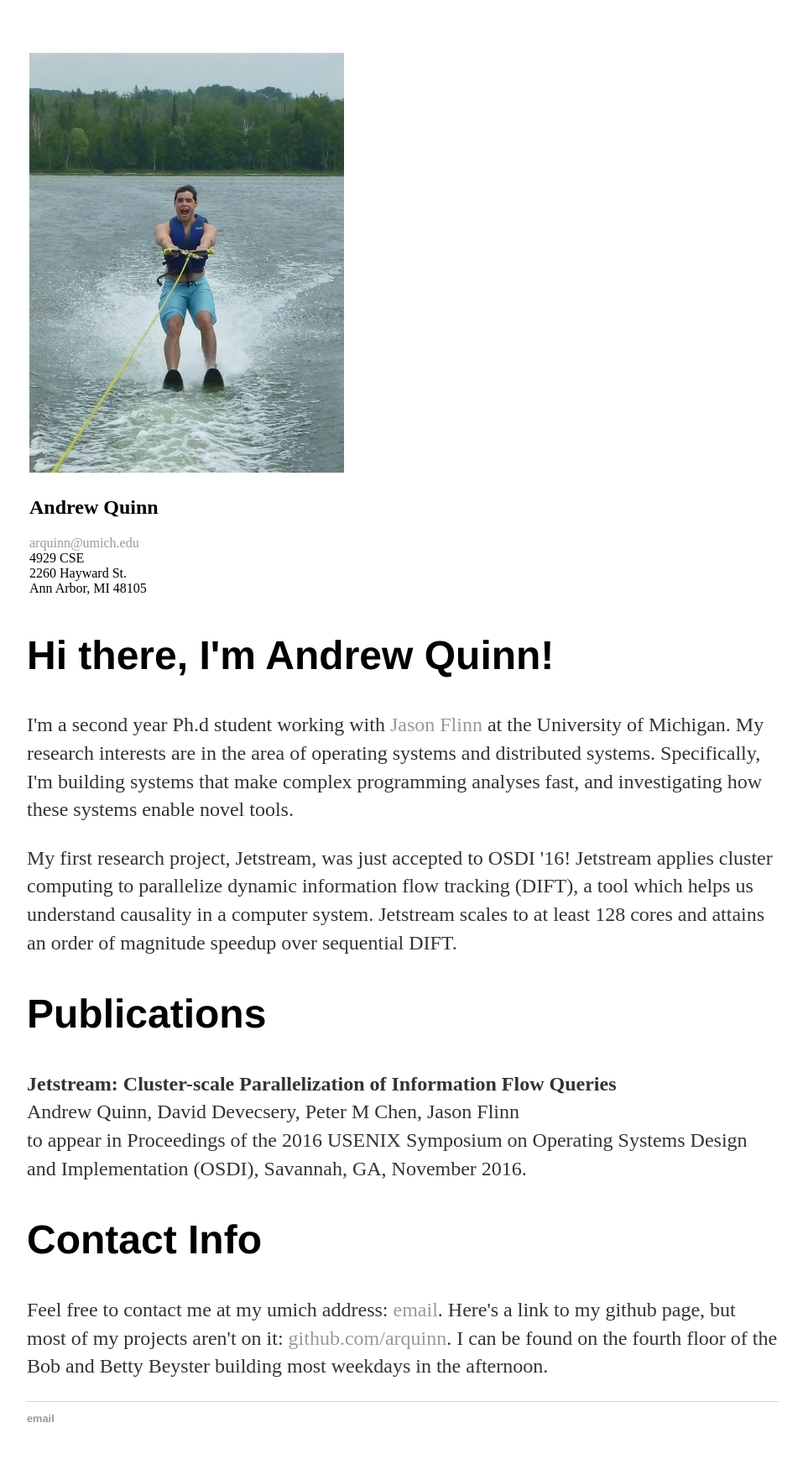
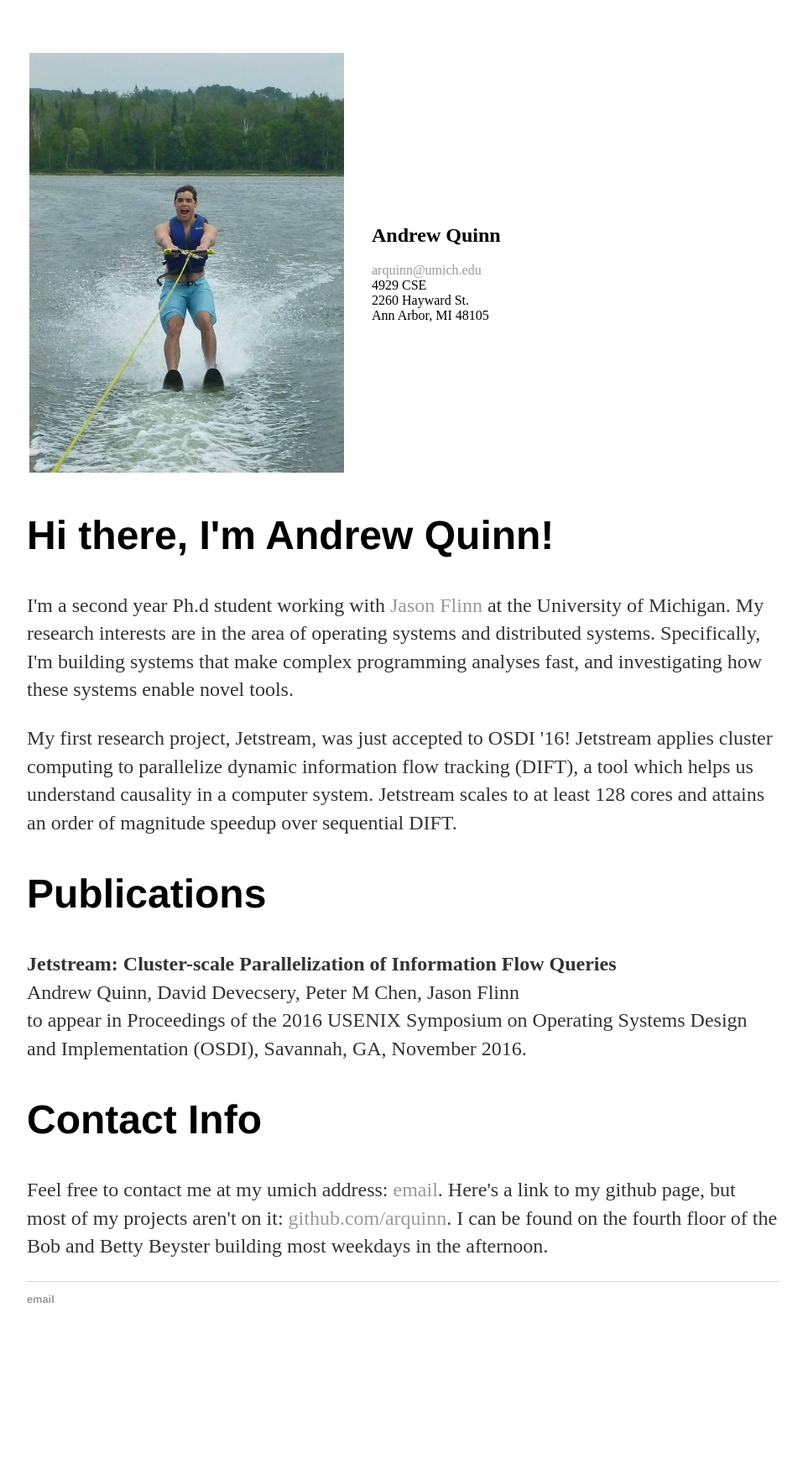
Before and after one commit to arquinn/arquinn.github.io, a Jekyll site: the page index.html, which Jekyll copies as it is, in a window 1280 px wide. Shown: the whole page at 84% size, without its empty margins (160-1117 px from the left). Built offline with Jekyll 4.4.1, drawn with Linux system fonts in a browser that asks for light colours; after the commit the page ends 1615 px from its top, so only the background shows below that.

Commit message:
Update index.html

```diff
--- a/index.html
+++ b/index.html
@@ -14,11 +14,13 @@
         </ul>
 	</nav>
 -->
-	<table>
-		<tbody>
+<!-- Put the standard picture/description at the top -->
+	<table border=0>
 		<tr>
-				<td>
+			<td rowspan=2>
 				<img src="./water_sking.jpeg" height="500px">
+			</td>
+			<td width=25 rowspan=2>
 			</td>
 		</tr>
 		<tr>
@@ -30,8 +32,6 @@
 			Ann Arbor, MI 48105 <br>
 			</td>
 		</tr>
-
-		</tbody>
 	</table>
 
 		<section id="about">
```
Lines whose indentation alone changed are shown as unchanged.
